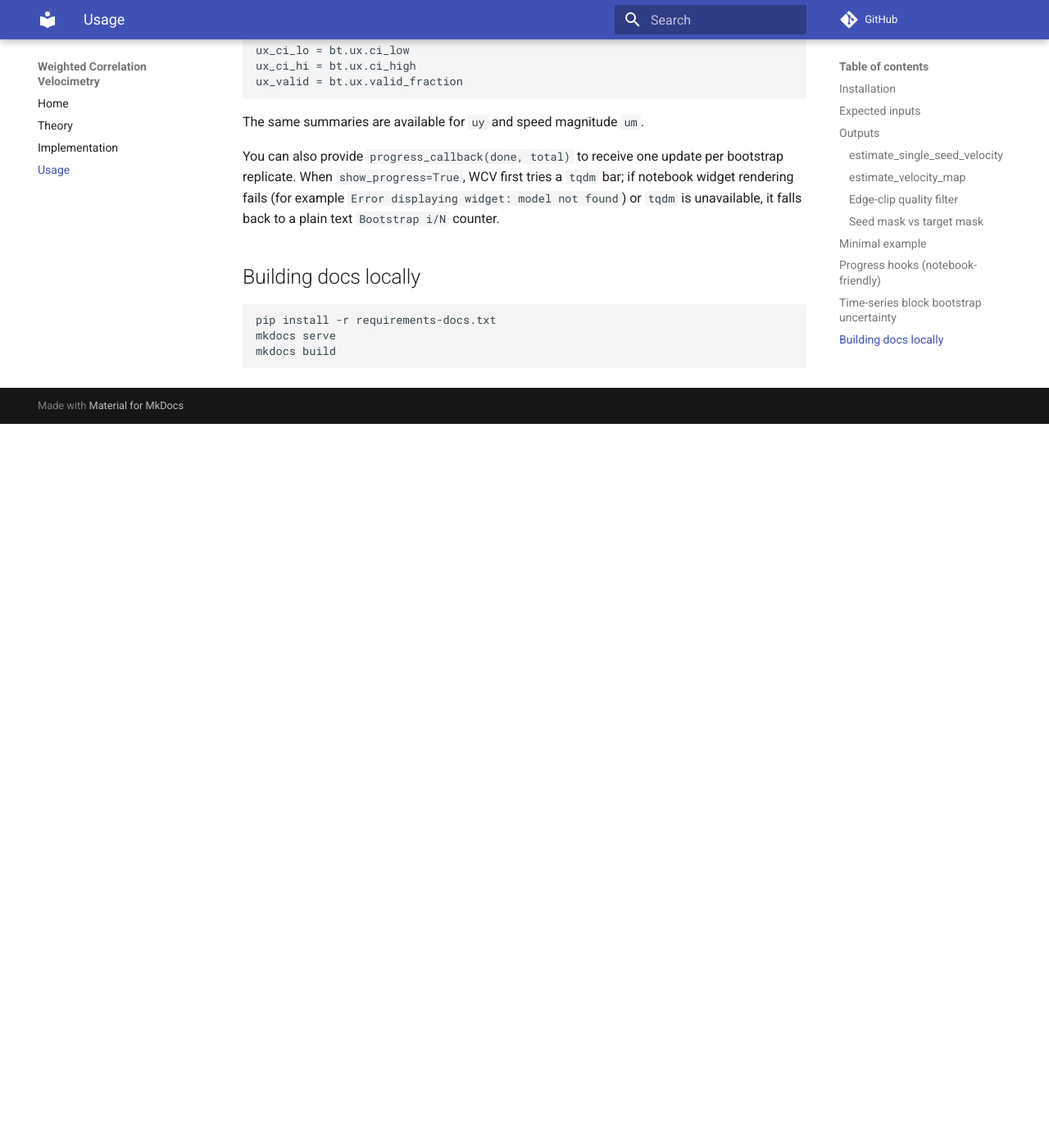
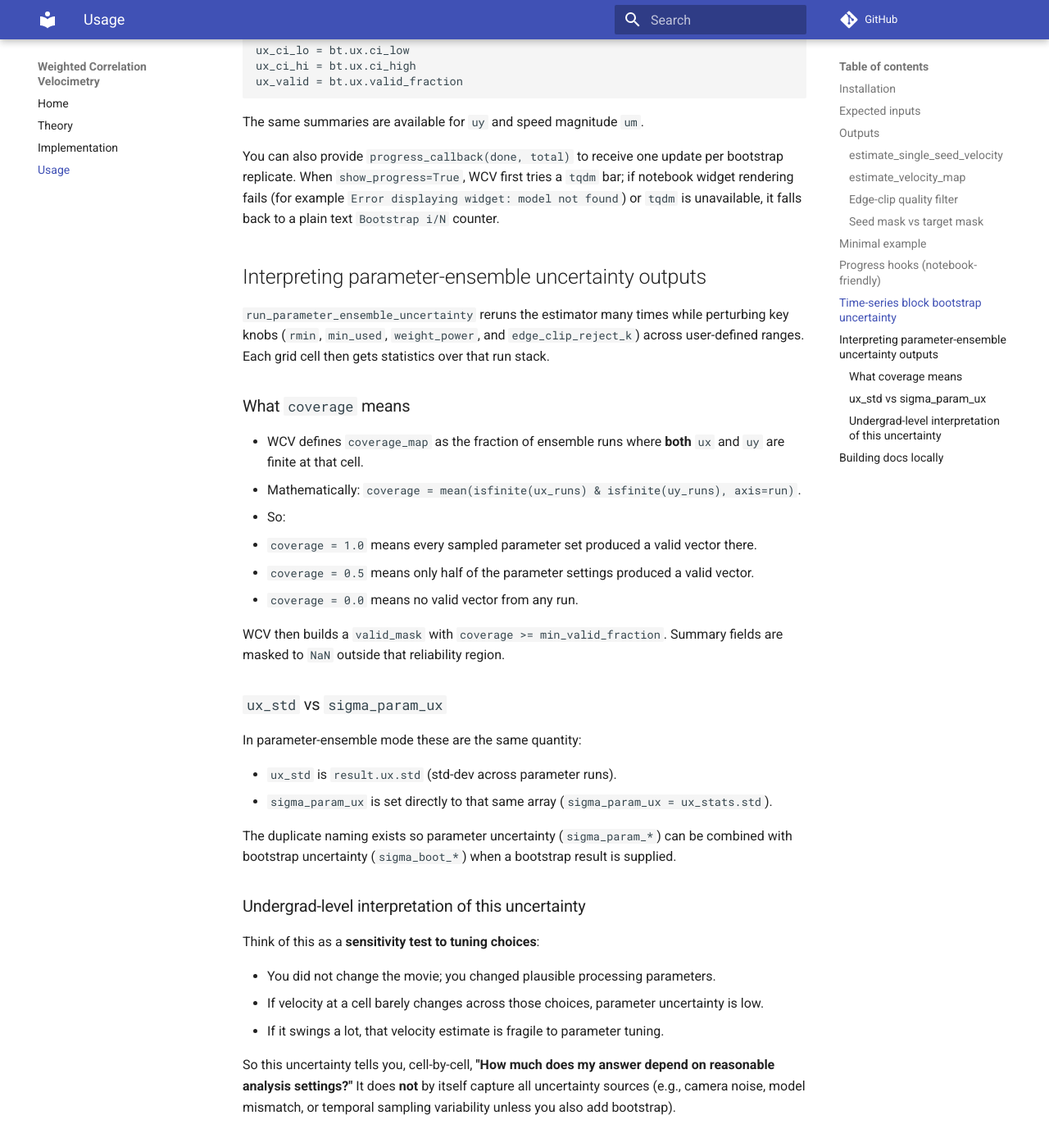
Before and after one commit to nwsteg/weighted-correlation-velocimetry, an MkDocs documentation site: the page built from docs/usage.md, in a window 1280 px wide and 1400 px high, scrolled down 5664 px. Shown: the whole window at 82% size. Built offline with MkDocs 1.6.1 and Material for MkDocs 9.7.7, drawn with Linux system fonts in a browser that asks for light colours; comment, search, counter and statistics services are not loaded; before the commit the page ends 6181 px from its top, so only the background shows below that.

Commit message:
docs: explain parameter-ensemble coverage and sigma terms

````diff
--- a/docs/usage.md
+++ b/docs/usage.md
@@ -254,6 +254,47 @@ The same summaries are available for `uy` and speed magnitude `um`.
 You can also provide `progress_callback(done, total)` to receive one update per bootstrap replicate.
 When `show_progress=True`, WCV first tries a `tqdm` bar; if notebook widget rendering fails (for example `Error displaying widget: model not found`) or `tqdm` is unavailable, it falls back to a plain text `Bootstrap i/N` counter.
 
+## Interpreting parameter-ensemble uncertainty outputs
+
+`run_parameter_ensemble_uncertainty` reruns the estimator many times while perturbing key knobs
+(`rmin`, `min_used`, `weight_power`, and `edge_clip_reject_k`) across user-defined ranges.
+Each grid cell then gets statistics over that run stack.
+
+### What `coverage` means
+
+- WCV defines `coverage_map` as the fraction of ensemble runs where **both** `ux` and `uy`
+  are finite at that cell.
+- Mathematically: `coverage = mean(isfinite(ux_runs) & isfinite(uy_runs), axis=run)`.
+- So:
+  - `coverage = 1.0` means every sampled parameter set produced a valid vector there.
+  - `coverage = 0.5` means only half of the parameter settings produced a valid vector.
+  - `coverage = 0.0` means no valid vector from any run.
+
+WCV then builds a `valid_mask` with `coverage >= min_valid_fraction`. Summary fields are masked
+to `NaN` outside that reliability region.
+
+### `ux_std` vs `sigma_param_ux`
+
+In parameter-ensemble mode these are the same quantity:
+
+- `ux_std` is `result.ux.std` (std-dev across parameter runs).
+- `sigma_param_ux` is set directly to that same array (`sigma_param_ux = ux_stats.std`).
+
+The duplicate naming exists so parameter uncertainty (`sigma_param_*`) can be combined with
+bootstrap uncertainty (`sigma_boot_*`) when a bootstrap result is supplied.
+
+### Undergrad-level interpretation of this uncertainty
+
+Think of this as a **sensitivity test to tuning choices**:
+
+- You did not change the movie; you changed plausible processing parameters.
+- If velocity at a cell barely changes across those choices, parameter uncertainty is low.
+- If it swings a lot, that velocity estimate is fragile to parameter tuning.
+
+So this uncertainty tells you, cell-by-cell, **"How much does my answer depend on reasonable
+analysis settings?"** It does **not** by itself capture all uncertainty sources (e.g., camera
+noise, model mismatch, or temporal sampling variability unless you also add bootstrap).
+
 ## Building docs locally
 
 ```bash
````
